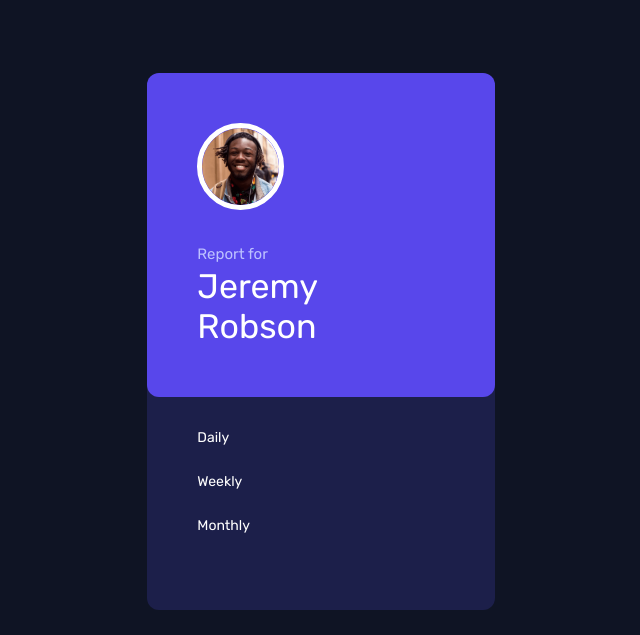
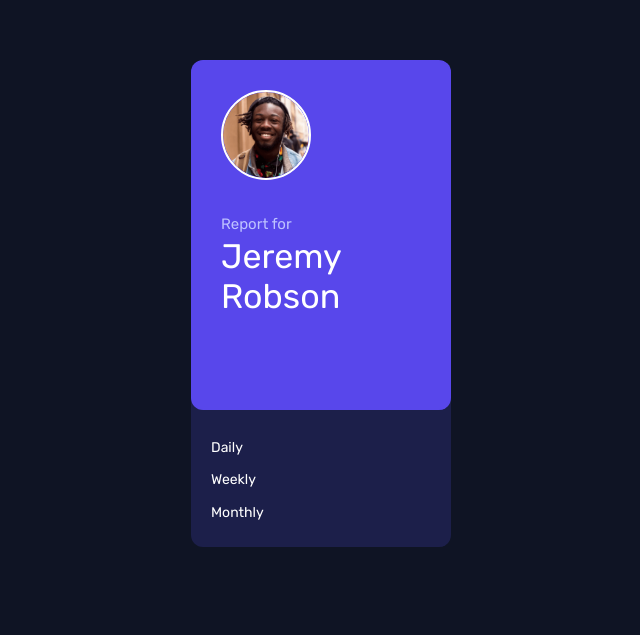
Before and after one commit to bengera/time-tracker, a website: page index.html in a window 1280 px wide. Shown: the part 165-800 px from the top of the page, without its empty margins (319-959 px from the left). Drawn offline with Linux system fonts and the light colour scheme.

Commit message:
profile-card-1

```diff
--- a/index.html
+++ b/index.html
@@ -39,9 +39,13 @@
         Jeremy Robson
       </h1>
       <div class="profile-card__time-period">
-        <li>Daily</li>
-        <li>Weekly</li>
-        <li>Monthly</li>
+
+      <ul class="profile-card__list">
+        <li class="profile-card__list-item"><a href="#" class="profile-card__link">Daily</a></li>
+        <li class="profile-card__list-item"><a href="#" class="profile-card__link">Weekly</a></li>
+        <li class="profile-card__list-item"><a href="#" class="profile-card__link">Monthly</a></li>
+      </ul>
+
       </div>
     </div>
 
--- a/sass/_base.scss
+++ b/sass/_base.scss
@@ -86,9 +86,16 @@ body {
 
 .profile-card {
   background-color: $color-blue;
-  padding: 5rem;
+  // padding: 5rem;
   border-radius: 1.2rem;
   position: relative;
+  // width: 25rem;
+  padding: 3rem;
+  width: 26rem;
+  height: 35rem;
+
+
+
 
   &__name {
     font-size: 3.4rem;
@@ -106,8 +113,8 @@ body {
 
   &__img {
     border-radius: 50%;
-    border: 5px solid white;
-    width: 35%;
+    border: 2px solid white;
+    width: 45%;
 
   }
 
@@ -116,19 +123,89 @@ body {
     position: absolute;
     left: 0;
     right: 0;
-    padding: 5rem;
-    margin-top:3rem;
+    height: 20rem;
+    margin-top: 3rem;
     z-index: -1;
     border-radius: 1.2rem;
+    display: flex;
+    flex-direction: column;
+
+
+
 
 
   }
 
-  &__time-period li {
+  &__list {
     list-style: none;
     margin-bottom: 2.2rem;
+    display: flex;
+    flex-direction: column;
+    margin-top: 9rem;
+    margin-left: 2rem;
+
+
+
   }
+
+  &__list-item:not(:first-child) {
+    margin-top: 1rem;
+
+
+  }
+
+
+  &__link {
+
+
+    &:link,
+    &:visited {
+
+      color: #fff;
+      text-decoration: none;
+      cursor: pointer;
+    }
+  }
+
+
+
+  // &__time-period ul {
+  //   list-style: none;
+  //   margin-bottom: 2.2rem;
+  //   display: flex;
+  //   flex-direction: column;
+  //   margin-top: 4.5rem;
+  //   margin-left: 2rem;
+
+
+
+
+
+  // }
+
+  // &__time-period li {
+  //   padding: .5rem;
+
+
+
+  // }
+
+
+
+
+
 }
+
+
+
+
+
+
+
+
+
+
+
 
 small {
   font-size: 1.5rem;
```
Also changed, not shown: css/style.css.
